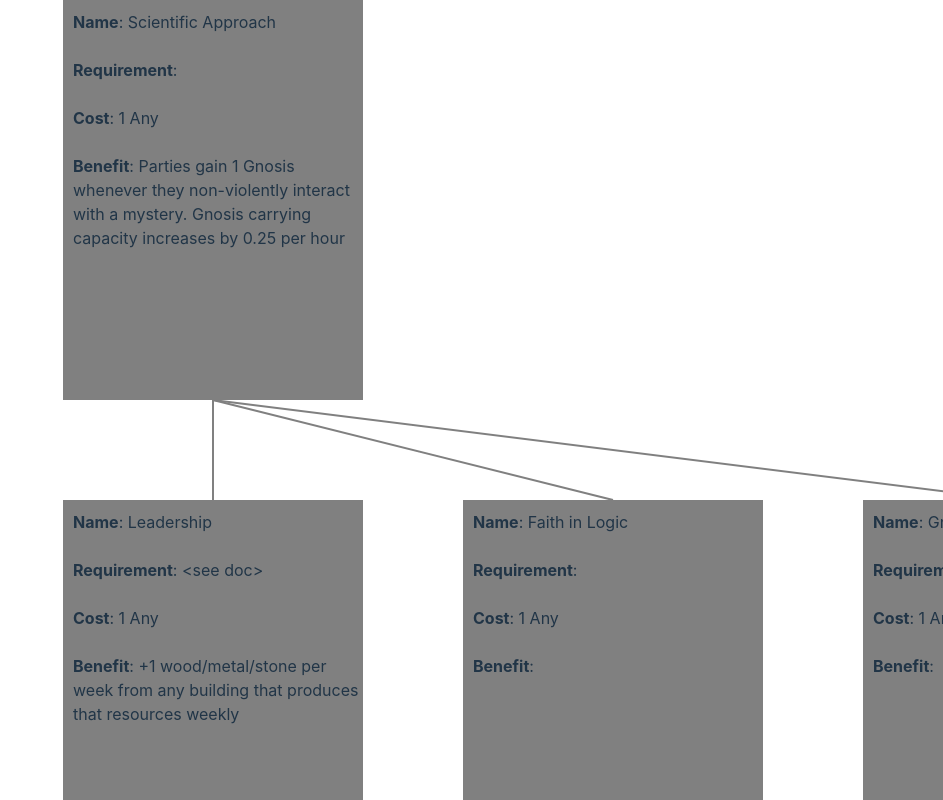
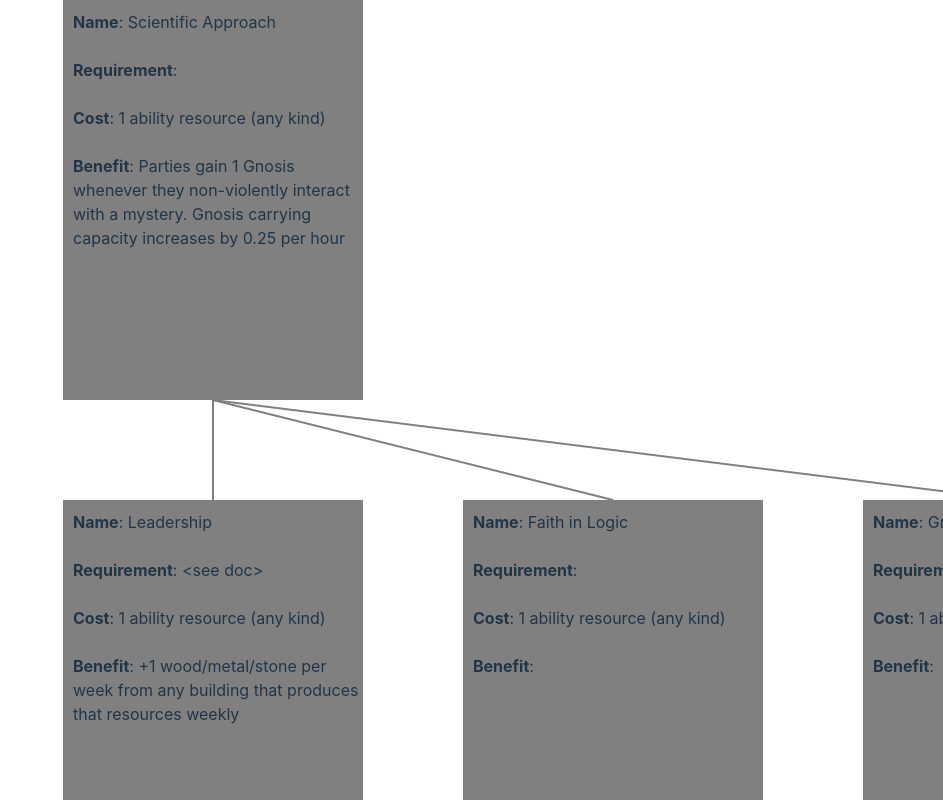
Before and after one commit to Stratege/Elysium, a Vue app: page /#/Research in a window 1280 px wide. Shown: the top 800 px of the page, without its empty margins (337-1280 px from the left). Built offline with nearby package versions, Linux system fonts and the light colour scheme.

Commit message:
first session done

```diff
--- a/src/assets/hexData.ts
+++ b/src/assets/hexData.ts
@@ -24,9 +24,14 @@ export const realEntries : {[x:string] : entry} = {
     terrain: "Dungeonstone",
   },
   "5,19": {
+    faction: 'Nihi',
+    owningGM: 'Stratege',
+  },
+  "5, 18": {
     faction: 'Dungeon',
     owningGM: 'Stratege',
-  },
+    note: 'Lich; Other GMs feel free to use this hex after asking',
+  }
 /*  "6,19": {
     faction: 'Nihi',
     owningGM: 'Stratege',
--- a/src/components/Hex.vue
+++ b/src/components/Hex.vue
@@ -43,12 +43,15 @@ if (props.highlightGM && (props.entry.owningGM === props.highlightGM)) {
 let outercolor = claimedColorDict[outercolorIndex]
 let innercolor = (props.entry.building || props.entry.faction === 'Dragon' ? buildingColorDict[props.entry.faction] : null) ??'lightgrey'
 
+const offsetY = 50
+const offsetX = 0
+
 //    {{ cell.x }} , {{ cell.y}}
 let textcolor = buildingColorDict[props.entry.faction]
 </script>
 
 <template>
-  <TooltipContainer :style="{'top': cell2.y * size + 'px', 'left': cell2.x * size + 'px', position:'absolute', width: size+'px', height:size+'px', coke:'test'}">
+  <TooltipContainer :style="{'top': offsetY + cell2.y * size + 'px', 'left': offsetX + cell2.x * size + 'px', position:'absolute', width: size+'px', height:size+'px', coke:'test'}">
     <div class="hex">
     </div>
     <div class="hex inner">
--- a/src/components/SkillTreeEntry.vue
+++ b/src/components/SkillTreeEntry.vue
@@ -9,7 +9,22 @@ const props = defineProps<{
   benefit : string,
 }>()
 
-let cost = props.cost.amount + " " + props.cost.kind
+function displayName(c : Cost)
+{
+  const displayName = {
+    Soulstone: "Soulstone",
+    "Infused Wood": "Infused Wood",
+    "Mindsteel": "Mindsteel",
+    "All": "of every ability resource",
+    "Any": "ability resources in any combination"
+  }
+  if(c.kind == "Any" && c.amount == 1) {
+    return "ability resource (any kind)"
+  }
+  return displayName[c.kind]
+}
+
+let cost = props.cost.amount + " " + displayName(props.cost)
 
 </script>
 
```
